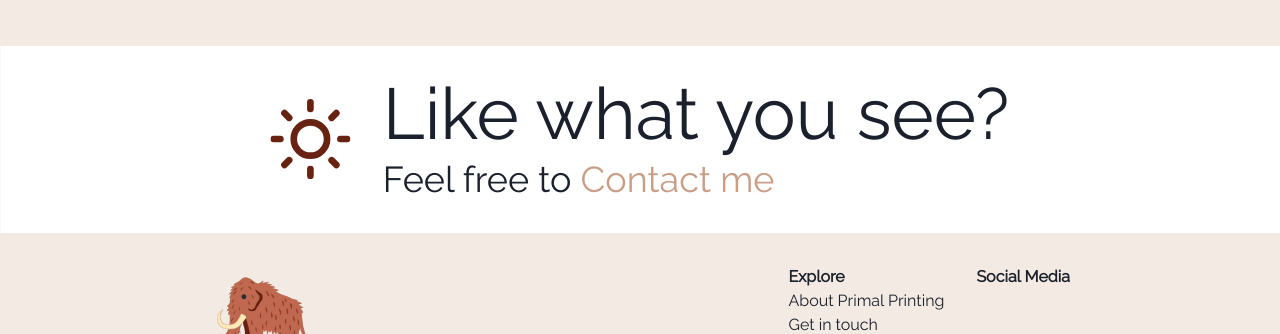
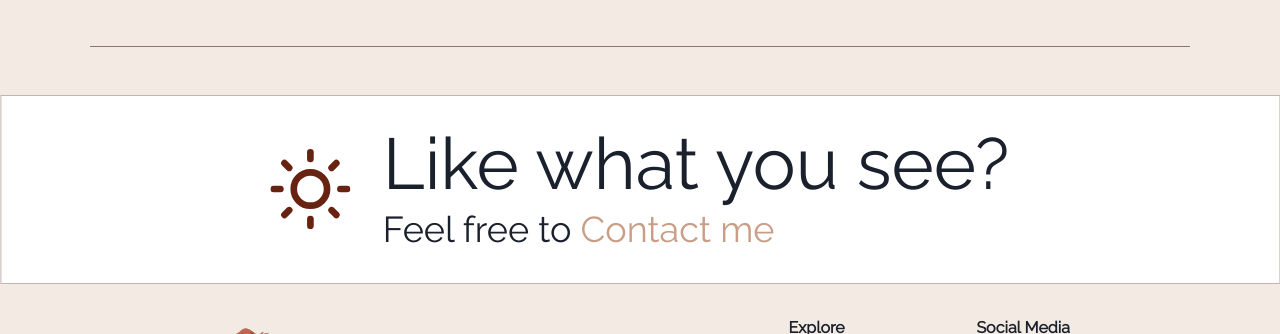
Before and after one commit to choden-dev/PrimalPrinting, a Next.js app: page / in a window 1280 px wide. Shown: the part 1218-1552 px from the top of the page. Built offline with nearby package versions, Linux system fonts and the light colour scheme; no server answers; the database is empty.

Commit message:
adjust sizing on sections

```diff
--- a/components/whatnextdiv/WhatNextDiv.tsx
+++ b/components/whatnextdiv/WhatNextDiv.tsx
@@ -1,19 +1,14 @@
-import React from 'react'
-import {
-    Box,
-    Heading,
-    Link,
-} from '@chakra-ui/react'
-import {
-    SunIcon
-} from '@chakra-ui/icons'
-import NextLink from 'next/link'
-import styles from './WhatNextDiv.module.css'
+import React from "react";
+import { Box, Heading, Link } from "@chakra-ui/react";
+import { SunIcon } from "@chakra-ui/icons";
+import NextLink from "next/link";
+import styles from "./WhatNextDiv.module.css";
 
 export default function WhatNextDiv() {
     return (
         <Box
-
+            border="1px"
+            borderColor="brown.200"
             display="flex"
             textAlign={{ base: "center", md: "left" }}
             alignItems="center"
@@ -25,38 +20,31 @@ export default function WhatNextDiv() {
             width="100vw"
             transform="translateX(-7%)"
             overflow="hidden"
-            position="relative">
+            position="relative"
+        >
             <SunIcon w={"5rem"} h={"5rem"} color="brown.800" />
 
-            <Box display="flex"
-                flexDir="column"
-                gap="0.5rem">
-                <Heading
-                    size="4xl"
-                    fontWeight="400">
+            <Box display="flex" flexDir="column" gap="0.5rem">
+                <Heading size="4xl" fontWeight="400">
                     Like what you see?
                 </Heading>
-                <Heading
-                    fontWeight="300"
-
-                >
+                <Heading fontWeight="300">
                     Feel free to&nbsp;
                     <NextLink href="/contact" passHref>
                         <Link
                             _hover={{
-                                textDecor: "none"
+                                textDecor: "none",
                             }}
                             className={styles.endlink}
                             as="a"
                             color="brown.700"
-                            fontWeight="400">Contact me
+                            fontWeight="400"
+                        >
+                            Contact me
                         </Link>
                     </NextLink>
-
-
                 </Heading>
             </Box>
-
         </Box>
-    )
+    );
 }
--- a/pages/index.tsx
+++ b/pages/index.tsx
@@ -108,7 +108,7 @@ const Home: NextPage<PageProps> = (text) => {
                             as="h1"
                             zIndex="1"
                             color="brown.900"
-                            fontSize="max(10vw, 6rem)"
+                            fontSize="max(10vw, 5rem)"
                             fontWeight="800"
                             alignSelf={smallScreen ? "flex-start" : "center"}
                         >
@@ -195,7 +195,7 @@ const Home: NextPage<PageProps> = (text) => {
                                                         marginTop="5.4rem"
                                                         color="brown.900"
                                                         textAlign="left"
-                                                        fontSize="4rem"
+                                                        fontSize="3.2rem"
                                                     >
                                                         {item.Text}
                                                     </Heading>
@@ -273,6 +273,7 @@ const Home: NextPage<PageProps> = (text) => {
                         </Box>
                     </>
                 )}
+                <Divider borderColor="brown.900" marginBottom="3rem" />
                 <Box>
                     <WhatNextDiv />
                 </Box>
```
